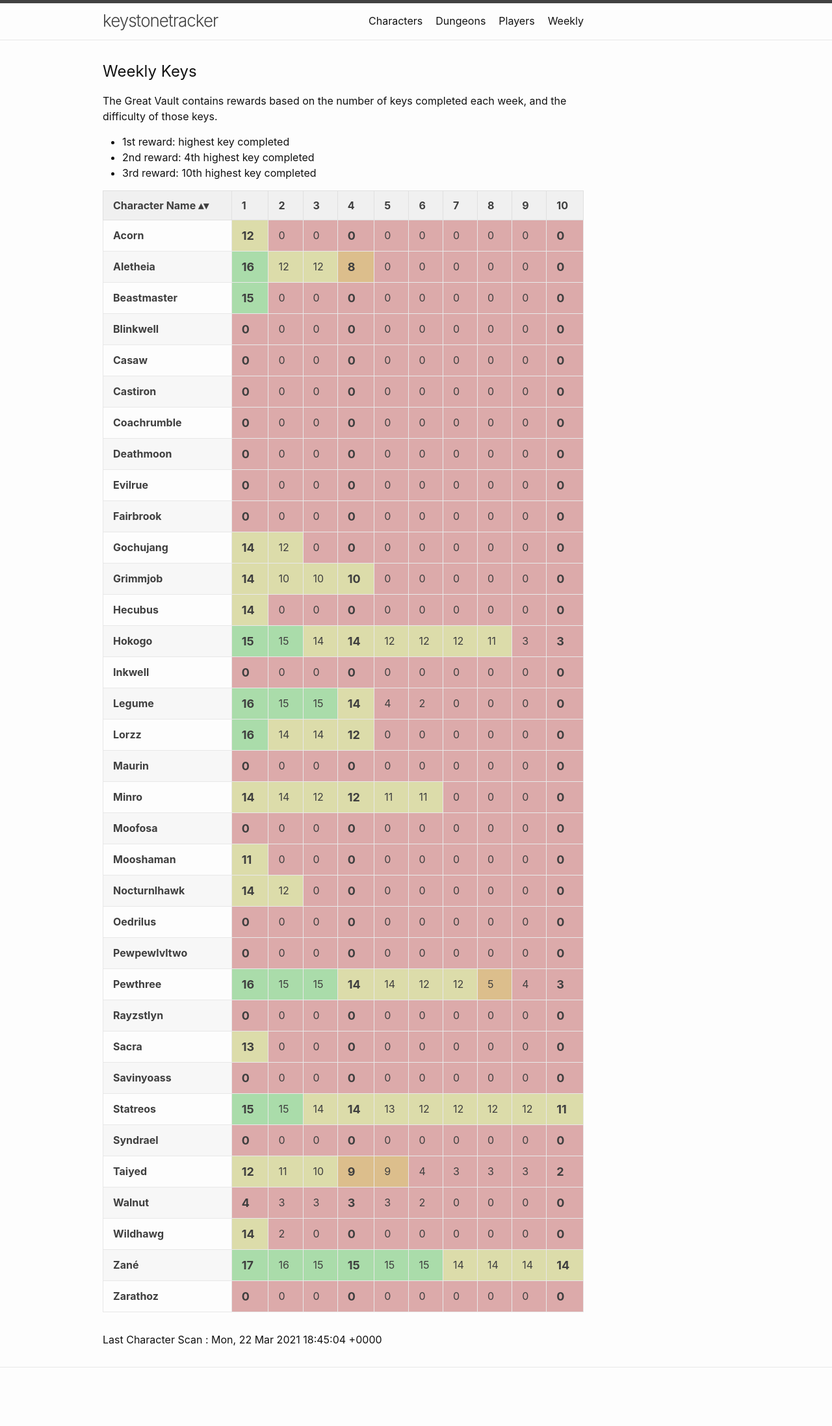
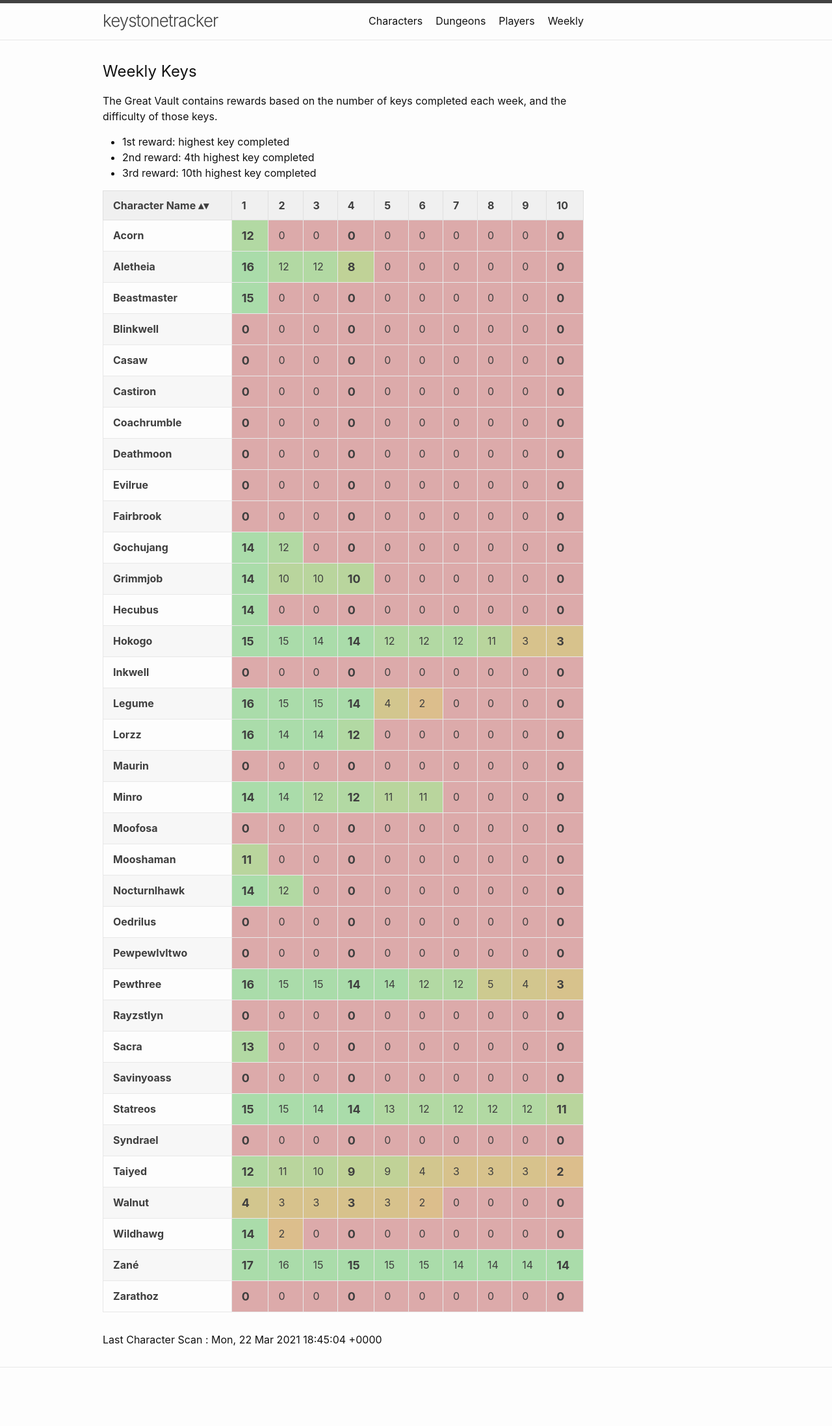
Before and after one commit to eldertribunal/keystonetracker, a Jekyll site: the page built from weekly.md, in a window 1280 px wide. Shown: the whole page at 65% size. Built offline with Jekyll 4.4.1, drawn with Linux system fonts in a browser that asks for light colours.

Commit message:
Add color gradient for weekly vault rewards.
Weekly vault reward is based on your 10 highest keys completed.  Add a
color gradient for the item level reward based on key level and add a
tooltip for table cells that shows the weekly vault reward.

Also update README with vscode WSL command

```diff
--- a/_layouts/weekly.html
+++ b/_layouts/weekly.html
@@ -23,18 +23,30 @@ layout: default
         <tr>
             <td><b>{{ character.name }}</b></td>
             {% for dungeon in character.dungeons %}
-                {% capture dung_rank %}
-                {% if dungeon >= 15 %}
-                    master
+                {% capture vault_rank %}
+                {% if dungeon >= 14 %}
+                    vault226
+                {% elsif dungeon >= 12 %}
+                    vault223
                 {% elsif dungeon >= 10 %}
-                    conqueror
+                    vault220
+                {% elsif dungeon >= 8 %}
+                    vault216
+                {% elsif dungeon >= 7 %}
+                    vault213
                 {% elsif dungeon >= 5 %}
-                    explorer
+                    vault210
+                {% elsif dungeon >= 4 %}
+                    vault207
+                {% elsif dungeon >= 3 %}
+                    vault203
+                {% elsif dungeon >= 2 %}
+                    vault200
                 {% else %}
-                    rookie
+                    vault0
                 {% endif %}
                 {% endcapture %}
-            <td class="{{ dung_rank | strip }} col{{ forloop.index }}">{{ dungeon }}</td>
+            <td title="Item Level {{ vault_rank | strip | remove:'vault' }}" class="{{ vault_rank | strip }} col{{ forloop.index }}">{{ dungeon }}</td>
             {% endfor %}
         </tr>
 {% endfor %}
--- a/_sass/table.scss
+++ b/_sass/table.scss
@@ -1,19 +1,42 @@
 table.sortable th:not(.sorttable_sorted):not(.sorttable_sorted_reverse):not(.sorttable_nosort):after {
     content: " \25B4\25BE";
 }
-td.master {
+td.master, td.vault226 {
     background-color: rgb(170, 220, 170);
 }
 td.conqueror {
     background-color: rgb(220, 220, 170);
 }
-td.explorer {
+td.explorer, td.vault200 {
     background-color: rgb(220, 190, 140);
 }
-td.rookie {
+td.rookie, td.vault0 {
     background-color: rgb(220, 170, 170);
 }
 td.col1, td.col4, td.col10 {
     font-size: 18px;
     font-weight: bold;
 }
+// https://colordesigner.io/gradient-generator used to create steps
+// between td.vault226 and td.vault220
+td.vault223 {
+    background-color:rgb(178, 217, 163)
+}
+td.vault220 {
+    background-color:rgb(185, 213, 157)
+}
+td.vault216 {
+    background-color:rgb(192, 210, 151)
+}
+td.vault213 {
+    background-color:rgb(198, 206, 147)
+}
+td.vault210 {
+    background-color:rgb(205, 202, 144)
+}
+td.vault207 {
+    background-color:rgb(210, 198, 142)
+}
+td.vault203 {
+    background-color:rgb(215, 194, 140)
+}
```
Also changed, not shown: README.md.
